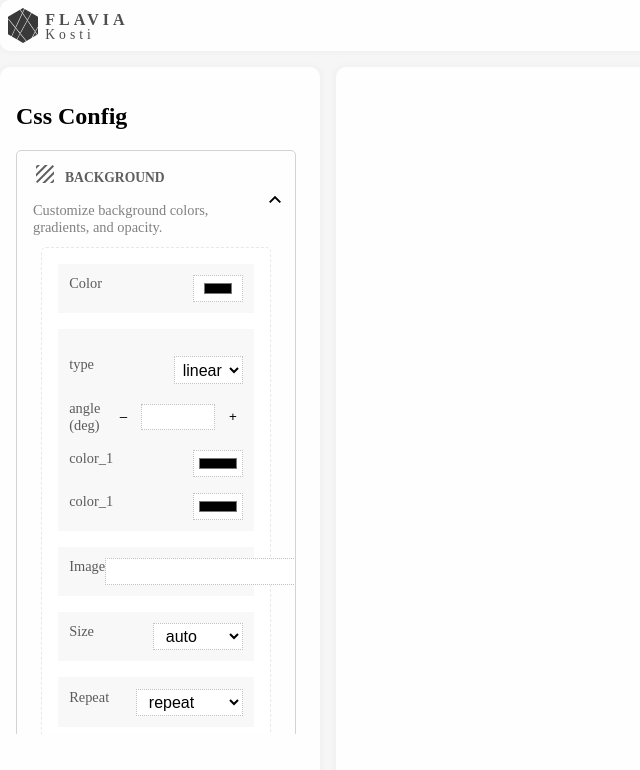
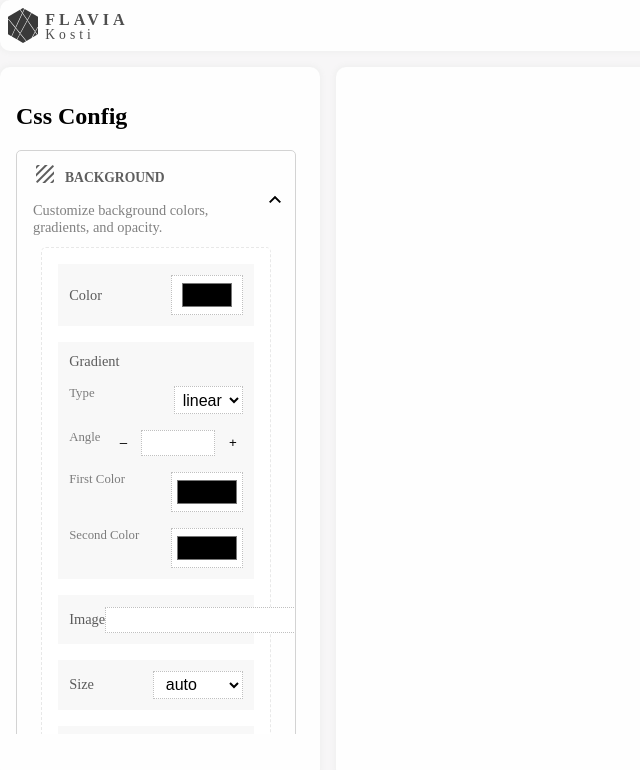
Before and after one commit to flavia3107/css-playground, an Angular app: page / in a window 1280 px wide. Both pictures are taken after a click on the button 156 px from the left and 211 px from the top of the page. Shown: the top 770 px of the page, without its empty margins (0-640 px from the left). Built offline with nearby package versions, Linux system fonts and the light colour scheme.

Commit message:
Css Playground: Design P4

```diff
--- a/src/app/app.config.ts
+++ b/src/app/app.config.ts
@@ -92,9 +92,9 @@ export const CSS_CONFIG: CSSSection[] = [
 		properties: [
 			{ name: 'backgroundColor', value: '#3498db', type: 'color', 'label': 'Color' },
 			{
-				name: 'backgroundGradient', value: 'linear-gradient(90deg, #3498db, #9b59b6)', type: 'custom', props: [
-					{ name: 'type', value: 'linear', type: 'select', options: ['linear', 'radial'], label: 'Gradient Type' },
-					{ name: 'angle', value: '90', type: 'number', unit: 'deg', min: 0, max: 360, step: 1, label: 'Gradient Angle' },
+				name: 'backgroundGradient', value: 'linear-gradient(90deg, #3498db, #9b59b6)', type: 'custom', label: 'Gradient', props: [
+					{ name: 'type', value: 'linear', type: 'select', options: ['linear', 'radial'], label: 'Type' },
+					{ name: 'angle', value: '90', type: 'number', unit: 'deg', min: 0, max: 360, step: 1, label: 'Angle' },
 					{ name: 'color_1', type: 'color', value: '#3498db', label: 'First Color' },
 					{ name: 'color_1', type: 'color', value: '#3498db', label: 'Second Color' }
 				]
@@ -144,7 +144,7 @@ export const CSS_CONFIG: CSSSection[] = [
 			{ name: 'letterSpacing', value: '0px', type: 'number', unit: 'px', min: -5, max: 50, label: 'Letter Spacing' },
 			{ name: 'lineHeight', value: '1.5', type: 'number', min: -10, max: null, step: 0.1, label: 'Line Height' },
 			{
-				name: 'textShadow', value: '0px 1px 3px rgba(0,0,0,0.3)', type: 'custom', props: [
+				name: 'textShadow', value: '0px 1px 3px rgba(0,0,0,0.3)', type: 'custom', label: 'Text Shadow', props: [
 					{ name: 'offsetX', label: 'X', value: '0', type: 'number', unit: 'px', min: -50, max: 50, step: 1 },
 					{ name: 'offsetY', label: 'Y', value: '1', type: 'number', unit: 'px', min: -50, max: 50, step: 1 },
 					{ name: 'blur', label: 'Blur', value: '3', type: 'number', unit: 'px', min: 0, max: 100, step: 1 },
--- a/src/app/components/css-configs/css-configs.component.html
+++ b/src/app/components/css-configs/css-configs.component.html
@@ -11,7 +11,7 @@
 		</mat-expansion-panel-header>
 		<div class="panel-content flex-column">
 			@for(property of config.properties; track property){
-			<div class="input-container flex-row space_between" [class.flex-column]="property.type === 'custom'">
+			<div class="input-container flex-row space_between middle" [class.nested]="property.type === 'custom'">
 				<p> {{property.label}} </p>
 				@switch (property.type) {
 				@case ('color') {
--- a/src/app/components/css-configs/css-configs.component.scss
+++ b/src/app/components/css-configs/css-configs.component.scss
@@ -77,3 +77,8 @@ select {
 p {
 	margin: 0;
 }
+
+.nested {
+	flex-direction: column;
+	align-items: stretch;
+}
--- a/src/app/components/custom-input-fields/custom-input-fields.component.html
+++ b/src/app/components/custom-input-fields/custom-input-fields.component.html
@@ -4,12 +4,7 @@
 	}
 	@for (property of properties(); track property.name) {
 	<div class="inputs-row flex-row space_between">
-		<p>
-			{{property.name}}
-			@if(property.unit){
-			<span class="unit">({{ property.unit }})</span>
-			}
-		</p>
+		<p> {{property.label}} </p>
 		@switch (property.type) {
 		@case ('color') {
 		<input type="color" class="input-color" />
--- a/src/app/components/custom-input-fields/custom-input-fields.component.scss
+++ b/src/app/components/custom-input-fields/custom-input-fields.component.scss
@@ -25,6 +25,8 @@ select {
 
 p {
 	margin: 0;
+	font-size: 0.8rem;
+	color: #7c7c7c;
 }
 
 .btn {
--- a/src/styles.scss
+++ b/src/styles.scss
@@ -14,6 +14,11 @@ body {
 
 .middle {
 	align-items: center;
+}
+
+input[type="color"] {
+	width: 4.5rem;
+	height: 2.5rem;
 }
 
 .preview-container {
```
